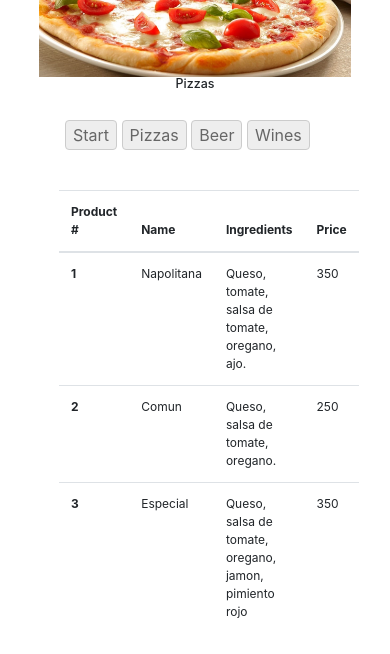
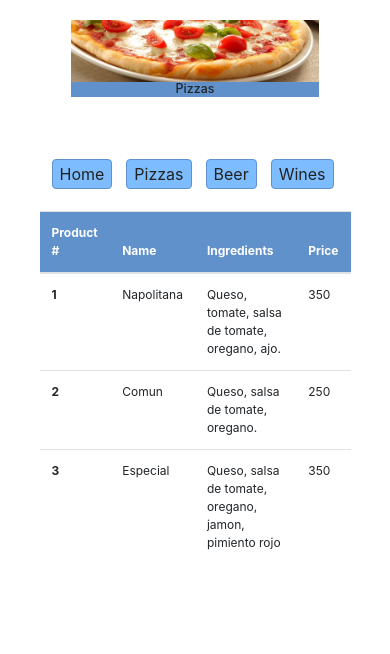
Before and after one commit to pgietz2/proyect0, a plain HTML site: page two.html in a window 390 px wide. Drawn offline with nearby package versions, Linux system fonts and the light colour scheme.

Commit message:
Add files via upload

```diff
--- /dev/null
+++ b/estilo.scss
@@ -0,0 +1,86 @@
+
+$my-colord: #6091ca;
+$my-colorl: $my-colord * 1.3;
+
+thead {
+    background-color: $my-colord;
+    color: white;
+  }
+
+@media (max-width: 2500px) {
+    #midiv {
+        width: 70%;
+        padding: 20px;
+        margin:20px auto;
+      }
+}
+
+@media (max-width: 900px) {
+    table, p {
+        font-size: 14px;
+    }
+    #midiv {
+        width: 90%;
+        padding: 20px;
+        margin:10px auto;
+    }
+    #minis {
+        display: none;
+    }
+}
+
+@media (max-width: 500px) {
+    table, p {
+        font-size: 12px;
+    }
+    #midiv {
+        width: 90%;
+        padding: 20px;
+        margin:0 auto;
+    }
+    #minis {
+        display: none;
+    }
+}
+
+
+h1
+{
+    font-size: 3.2vw;
+    background-color: $my-colord;
+    text-align: center;
+    width:80%;
+    margin:0 auto;
+}
+img {
+    display: block;
+    margin: 0 auto;
+    width:80%;
+    height:30%;
+    /*  padding: 20% auto;*/
+}
+
+  #navegador {
+    padding: 20px;
+    width:350px;
+    margin:auto;
+    list-style-type:none;
+
+     li {
+    float: left;
+    padding: 2px 7px 2px 7px;
+    }
+
+     a {
+        padding: 2px 7px 2px 7px;
+        color:#222;
+        background-color: $my-colorl;
+        border: 1px solid $my-colord;
+        text-decoration: none;
+    }
+
+     a:hover {
+        background-color: $my-colord;
+        color: #ffffff;
+    }
+}
--- a/two.html
+++ b/two.html
@@ -1,24 +1,29 @@
 <!DOCTYPE html>
 <html>
+
 <head>
   <title>Project0</title>
-   <link rel="stylesheet" href="https://stackpath.bootstrapcdn.com/bootstrap/4.4.1/css/bootstrap.min.css" integrity="sha384-Vkoo8x4CGsO3+Hhxv8T/Q5PaXtkKtu6ug5TOeNV6gBiFeWPGFN9MuhOf23Q9Ifjh" crossorigin="anonymous">
+  <link rel="stylesheet" href="https://stackpath.bootstrapcdn.com/bootstrap/4.4.1/css/bootstrap.min.css"
+    integrity="sha384-Vkoo8x4CGsO3+Hhxv8T/Q5PaXtkKtu6ug5TOeNV6gBiFeWPGFN9MuhOf23Q9Ifjh" crossorigin="anonymous">
   <link rel="stylesheet" href="estilo.css">
-<div>
+  <div id="midiv">
     <img src="pizza2.jpg" alt="La Elvira">
-    <h1 align="center">Pizzas</h1>
+    <h1>Pizzas</h1>
   </div>
 </head>
 
 <body>
-  <div id="navegador">
-    <a class="btn btn-primary" href="index.html" role="button">Start</a>
-    <a class="btn btn-primary" href="two.html" role="button">Pizzas</a>
-    <a class="btn btn-primary" href="three.html" role="button">Beer</a>
-    <a class="btn btn-primary" href="four.html" role="button">Wines</a>
+  <div class="container" id="midiv">
+    <div class="row">
+      <ul id="navegador">
+        <li><a class="btn btn-primary" href="index.html" role="button">Home</a></li>
+        <li><a class="btn btn-primary" href="two.html" role="button">Pizzas</a></li>
+        <li><a class="btn btn-primary" href="three.html" role="button">Beer</a></li>
+        <li><a class="btn btn-primary" href="four.html" role="button">Wines</a></li>
+      </ul>
     </div>
-
-<div id="midiv">
+    <div class="row">
+      <div class="col">
         <table class="table">
           <thead>
             <tr>
@@ -51,5 +56,27 @@
         </table>
 
       </div>
+      <div id="minis" class="col-2">
+        <div class="row">
+          <img src="p1.jpg">
+          Napolitana
+        </div>
+        <div class="row">
+          <img src="p2.jpg">
+          Común
+        </div>
+        <div class="row">
+          <img src="p3.jpg">
+          Especial
+        </div>
+
+      </div>
+    </div>
+
+    <!-- <div id="midiv">
+        </div> -->
+  </div>
+
 </body>
+
 </html>
```
Also changed, not shown: four.html (+20 -14 lines), index.html (+13 -7 lines), three.html (+24 -18 lines), estilo.css, p1.jpg (added), p2.jpg (added), p3.jpg (added), 2 other files. Lines whose indentation alone changed are shown as unchanged.
